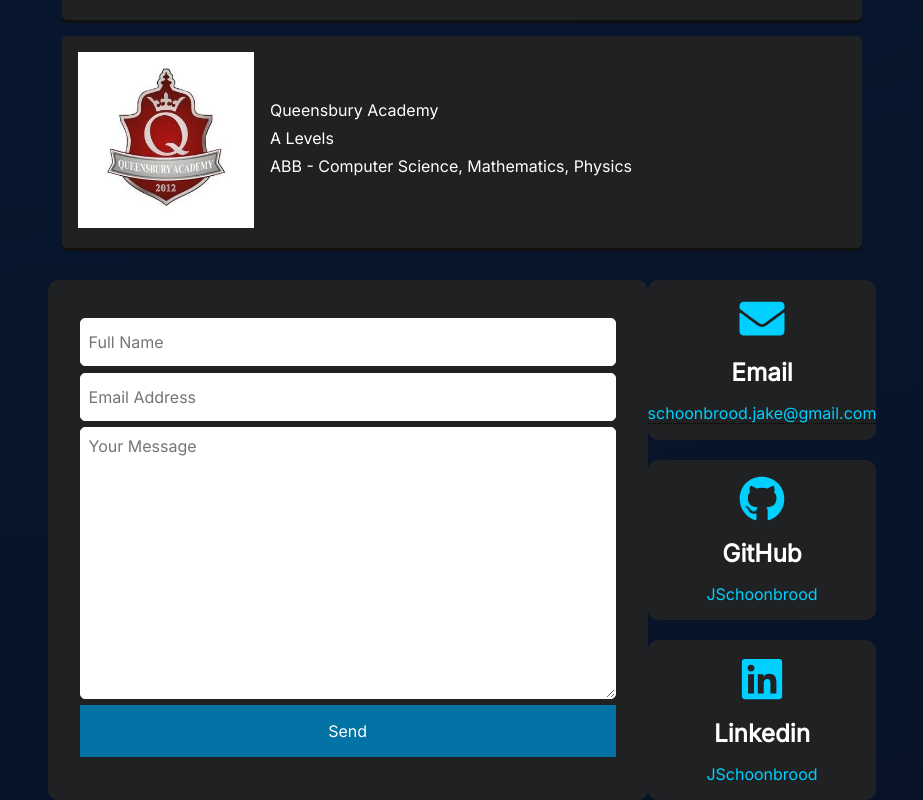
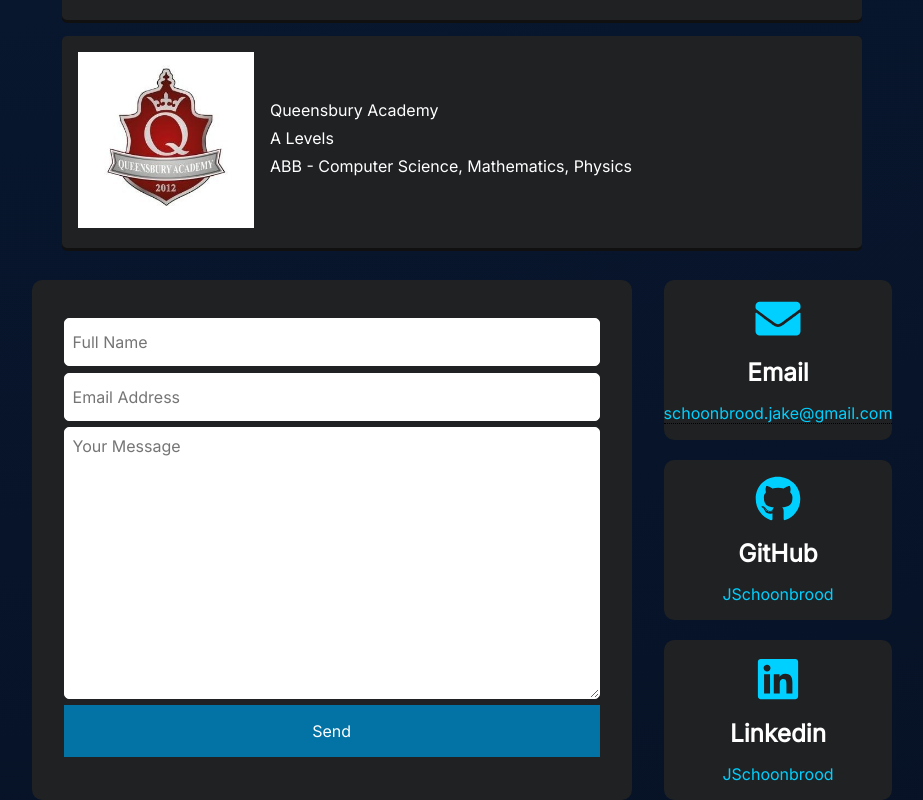
Before and after one commit to JSchoonbrood/Portfolio, a React (Create React App) app: page / in a window 1280 px wide. Shown: the part 3198-3998 px from the top of the page, without its empty margins (178-1101 px from the left). Built offline with nearby package versions, Linux system fonts and the light colour scheme.

Commit message:
Margin to separate elem

```diff
--- a/src/components/contact/contact.scss
+++ b/src/components/contact/contact.scss
@@ -29,11 +29,13 @@
 
     max-height: 35rem;
     height: 100%;
+    margin: 1rem;
   }
   .cont-details {
     @include variables.text-master-font;
     max-height: 35rem;
     height: 100%;
+    margin: 1rem;
   }
 }
 
```
